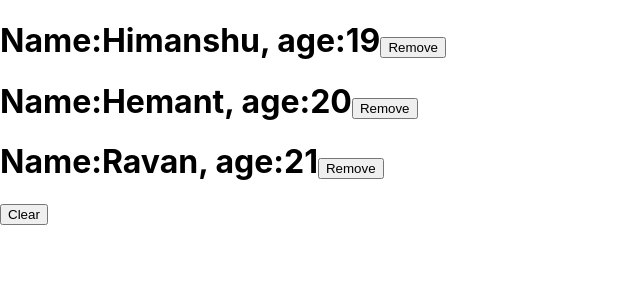
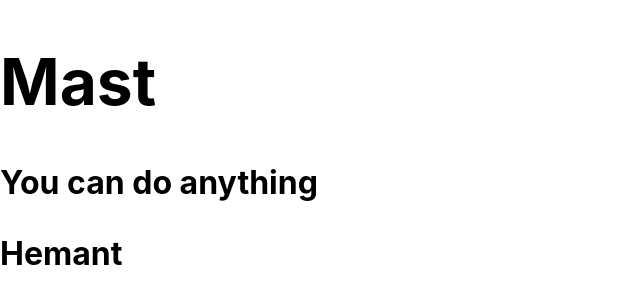
Before and after one commit to hhimanshu1/Hooks, a React (Create React App) app in the folder my-app/: page / in a window 1280 px wide. Shown: the top 304 px of the page, without its empty margins (0-640 px from the left). Built offline with nearby package versions, Linux system fonts and the light colour scheme.

Commit message:
ShortCircuit

```diff
--- a/my-app/src/App.js
+++ b/my-app/src/App.js
@@ -1,12 +1,14 @@
 import React from "react";
 import UseStateArray from './UseStateArray';
 import UseStateObject from './UseStateObject';
+import ShortCircuit from './ShortCircuit';
 
 const App=()=>{
   return (
     <>
-    < UseStateArray  />
-    {/* < UseStateObject /> */}
+    {/* < UseStateArray  />
+    < UseStateObject /> */}
+    < ShortCircuit />
     </>
   );
 };
--- /dev/null
+++ b/my-app/src/ShortCircuit.js
@@ -0,0 +1,17 @@
+import React,{useState} from 'react'
+
+  const ShortCircuit = () => {
+      const [demo, setdemo] = useState("");
+    return (
+        <>
+            <h1>{demo ||
+            <>
+            <h1>Mast</h1>
+            <p>You can do anything</p>
+            </>
+            } </h1>
+            <h1>Hemant {demo && "Hemant"}</h1>
+        </>
+    )
+}
+export default ShortCircuit;
```
